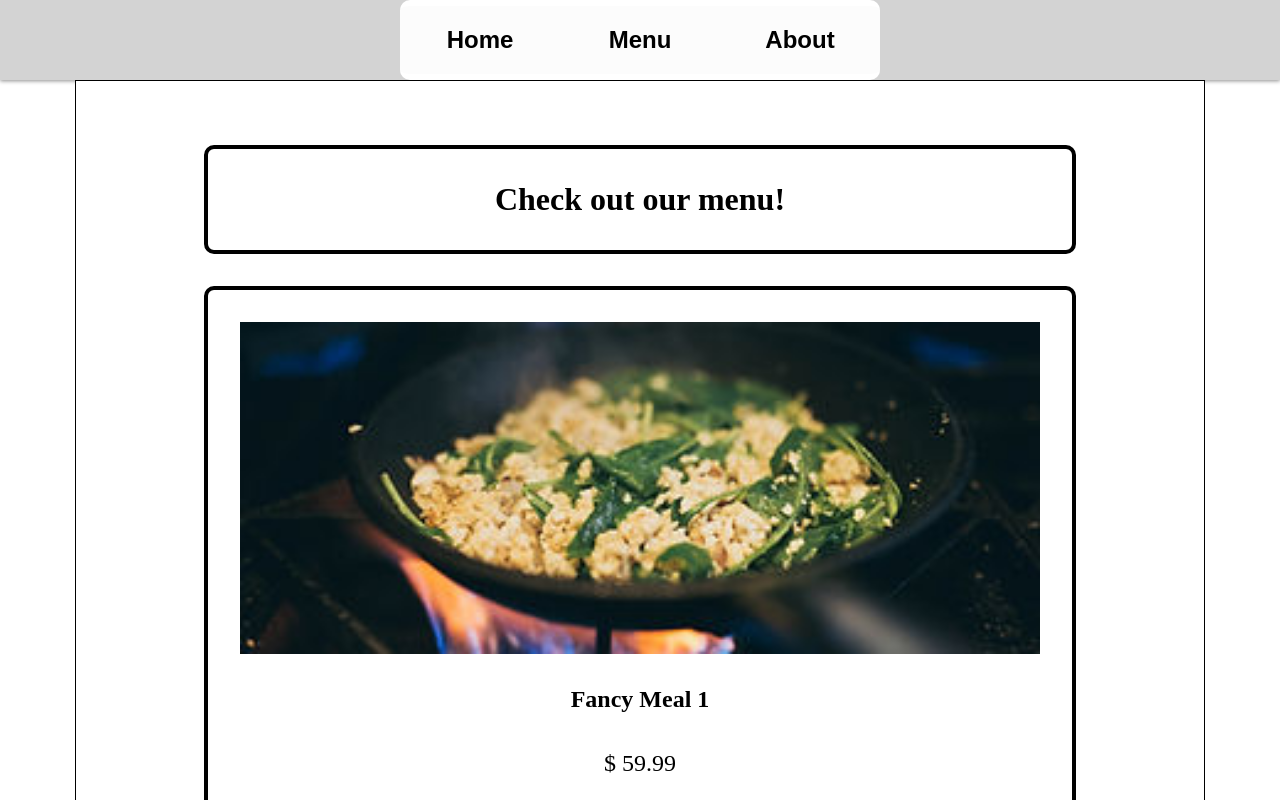
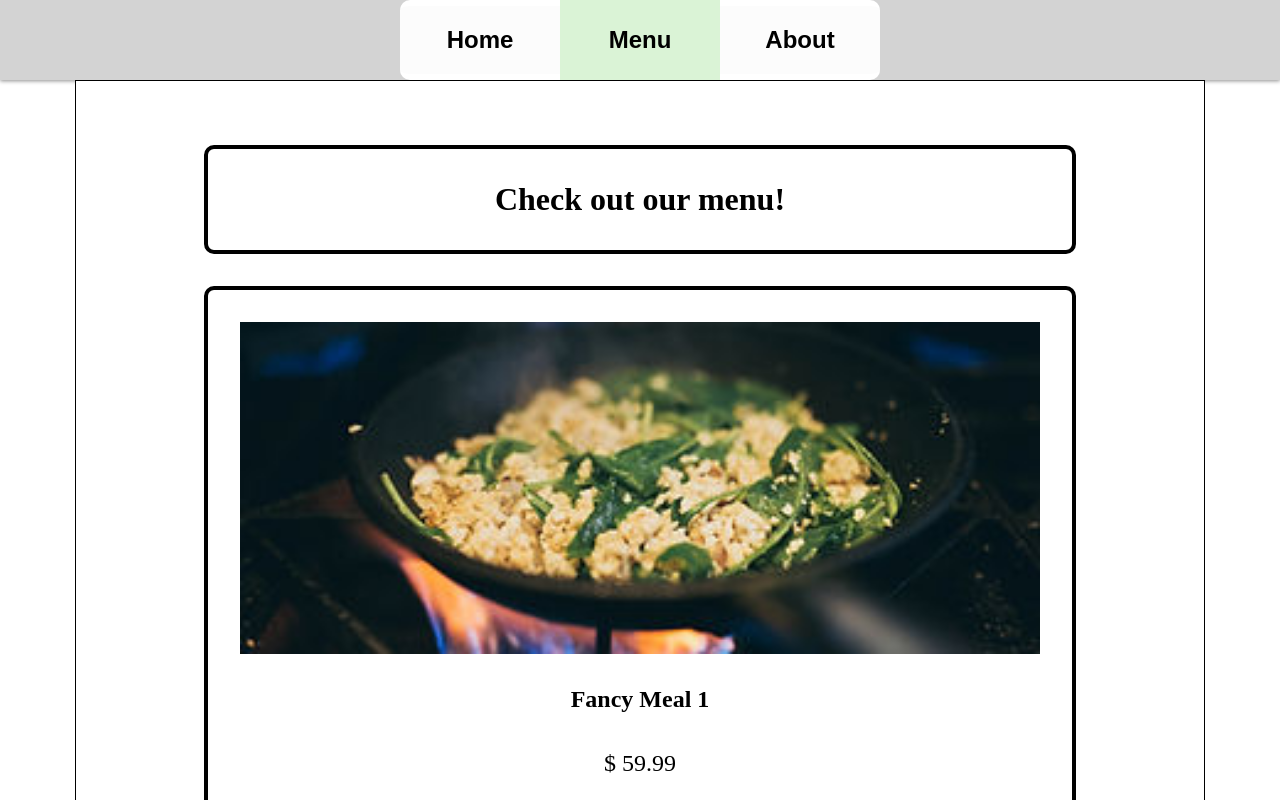
Before and after one commit to AriFarj/restaurant-page, a website built with webpack: page src/template.html in a window 1280 px wide. Both pictures are taken after a click on the button "Menu". Shown: the top 800 px of the page. Built offline with nearby package versions, Linux system fonts and the light colour scheme; files whose address does not match are found by name.

Commit message:
active tab

```diff
--- a/src/about.js
+++ b/src/about.js
@@ -1,3 +1,4 @@
+import {setActiveTab} from "./setActiveTab.js"
 export function loadAbout() {
     // Clear the page
     const content = document.getElementById('content');
@@ -23,4 +24,5 @@ export function loadAbout() {
     const restaurantAddress = document.createElement('p');
     restaurantAddress.innerText = 'Find us at 3 Square de la Couronne'
     contactDetails.appendChild(restaurantAddress);
+    setActiveTab("about");
 }
--- a/src/home.js
+++ b/src/home.js
@@ -1,3 +1,4 @@
+import {setActiveTab} from "./setActiveTab.js"
 export function loadHome() {
 
     let openingArray = ['Sunday: 12:00 - 23:00',
@@ -38,4 +39,6 @@ export function loadHome() {
     })
     openTimesDiv.appendChild(days)
     homeSection.appendChild(openTimesDiv);
+
+    setActiveTab("home");
 }
--- a/src/menu.js
+++ b/src/menu.js
@@ -1,5 +1,5 @@
 import image1 from "./img/food1.jpg"
-
+import {setActiveTab} from "./setActiveTab.js"
 export function loadMenu() {
 
     let menuItems = [
@@ -50,4 +50,5 @@ export function loadMenu() {
 
         menuSection.appendChild(itemContainer);
     })
+    setActiveTab("menu");
 }
--- a/src/style.css
+++ b/src/style.css
@@ -78,3 +78,9 @@ nav button:nth-child(3) {
     width: 100%;
     object-fit: cover;
 }
+
+.active {
+    background-color: #daf3d6;
+    border: 6px solid #daf3d6;
+    pointer-events: none;
+}
```
